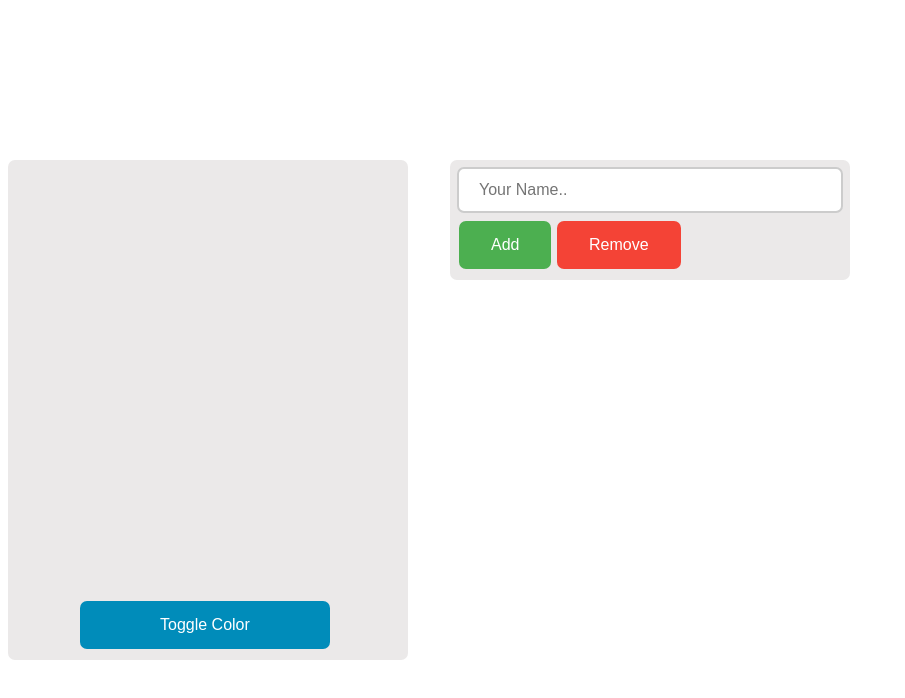
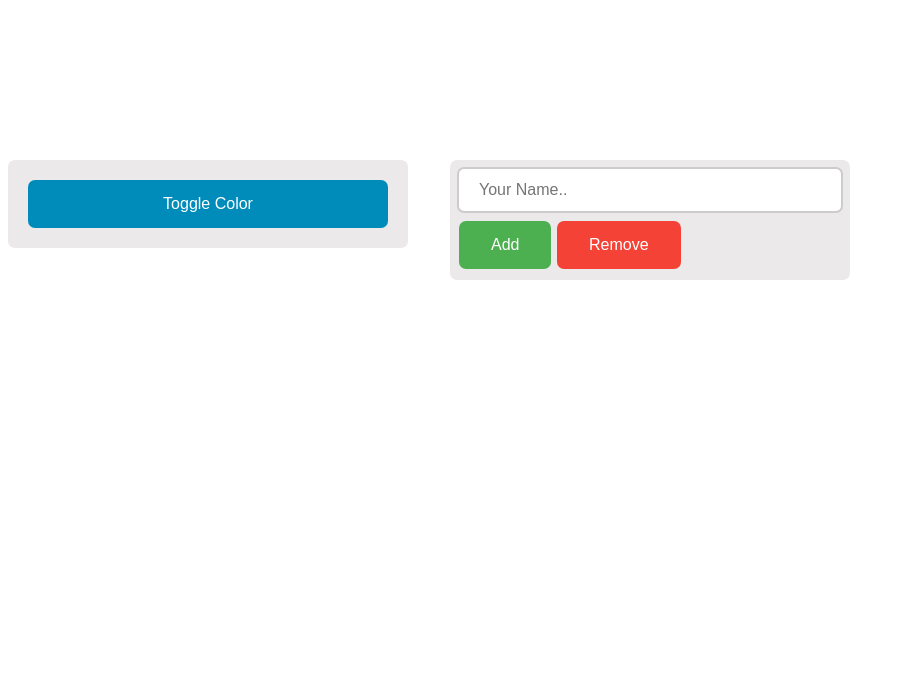
Before and after one commit to muzenjakkevin/angular-inl-mning, an Angular app: page / in a window 1280 px wide. Shown: the top 698 px of the page, without its empty margins (0-905 px from the left). Built offline with nearby package versions, Linux system fonts and the light colour scheme.

Commit message:
final changes to add and remove user

```diff
--- a/src/app/dashboard/dashboard.component.css
+++ b/src/app/dashboard/dashboard.component.css
@@ -0,0 +1,4 @@
+body{
+    height: 100%;
+    display: flex;
+}
--- a/src/app/users-list/users-list.component.css
+++ b/src/app/users-list/users-list.component.css
@@ -1,16 +1,15 @@
 .container-user-list{
-    position: absolute;
-    overflow: scroll;
+    display: flex;
+    flex-direction: column;
     background:rgb(235, 233, 233) ;
     border-radius: 7px;
-    top: 20vh;
+    margin-top: 12.5vh;
     left: 8px;
     width: 400px;
-    height: 500px;
+    height: 80%;
 }
 
 .div-list-items{
-    position: absolute;
     background:rgb(255, 255, 255) ;
     border-radius: 7px;
     top: 20vh;
@@ -20,8 +19,7 @@
 }
 
 #button-toggle-color{
-    position: absolute;
-    left: 70px;
+    width: 90%;
     bottom: 7px;
     border: none;
     border-radius: 7px;
@@ -30,8 +28,7 @@
     padding: 15px 80px;
     text-align: center;
     text-decoration: none;
-    display: inline-block;
     font-size: 16px;
-    margin: 4px 2px;
+    margin: 20px 2px 20px 20px;
     cursor: pointer;
 }
```
